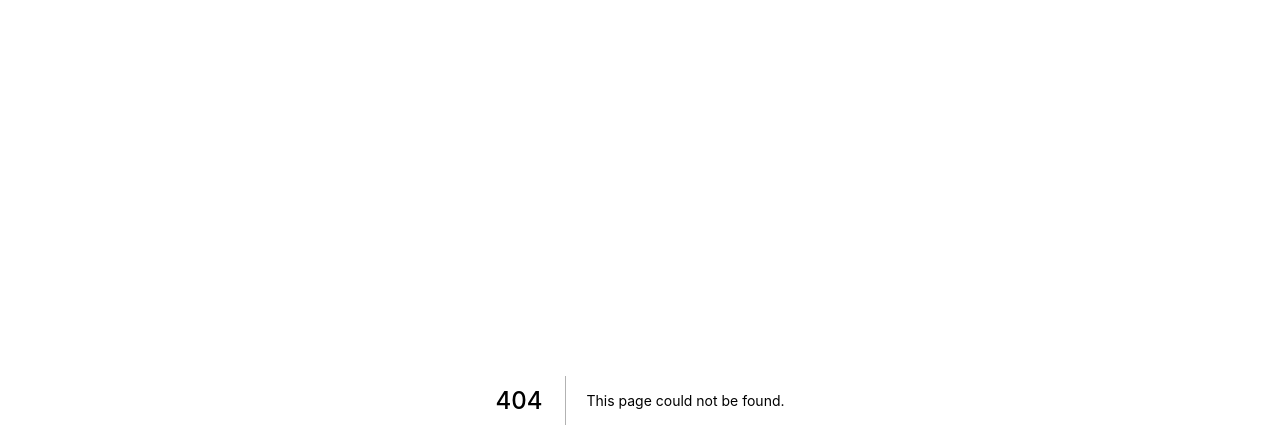
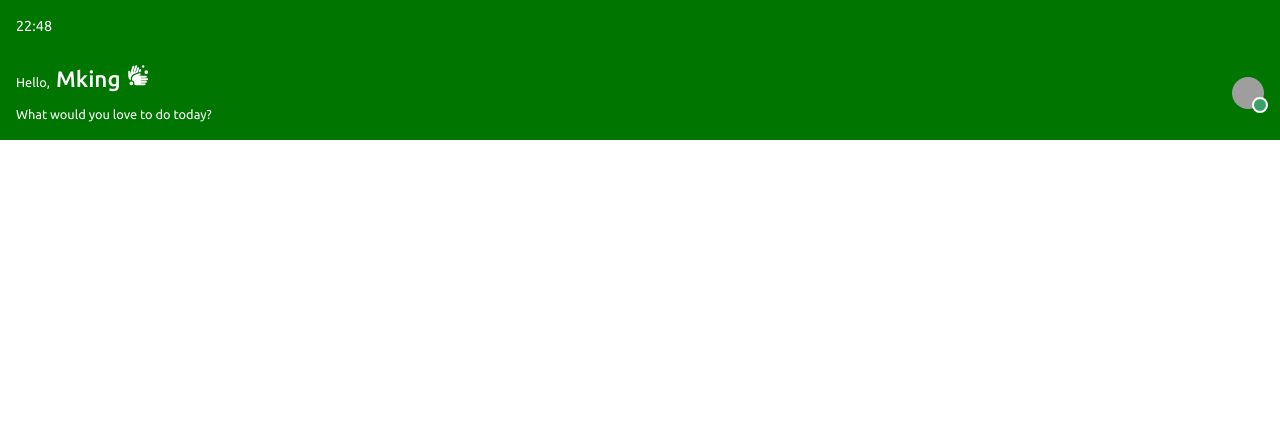
Before and after one commit to codeboyfriend/Wash, a Next.js app: page /home in a window 1280 px wide. Before the commit this address had no page. Shown: the top 448 px of the page. Built offline with nearby package versions, Linux system fonts and the light colour scheme; grey boxes are pictures that could not be loaded.

Commit message:
Modify home page

```diff
--- /dev/null
+++ b/components/Header.js
@@ -0,0 +1,78 @@
+import styles from '../css/style.module.css';
+import {
+  Box,
+  Text,
+  Avatar,
+  AvatarBadge
+} from '@chakra-ui/react';
+import pp from '../public/pp.png';
+import { FaHandsWash } from "react-icons/fa"
+import { useState } from 'react';
+
+const Header = () => {
+  const [hour, setHour] = useState()
+  const [min, setMin] = useState()
+  // let time = new Date();
+
+  setTimeout(() => {
+    let time = new Date()
+
+    setHour(time.getHours());
+    setMin(time.getMinutes());
+
+  }, 1000);
+
+
+
+  return (
+    <Box
+      className={styles.font}
+      sx={{
+        backgroundColor: "#007500",
+        color: '#fff',
+        padding: '1rem'
+      }}>
+      <Box sx={{
+        marginBottom: '1.5rem'
+      }}>
+        <Text sx={{
+          fontSize: '.9rem'
+        }}>{`${hour}:${min}`}</Text>
+      </Box>
+
+      <Box
+        sx={{
+          display: 'flex',
+          justifyContent: 'space-between',
+          alignItems: 'center'
+        }}
+        >
+        <div className='boxes'>
+          <Text sx={{
+              fontWeight: '100',
+              fontSize: '.8rem',
+              marginBottom: '.6rem',
+              wordSpacing: '.2rem'
+          }}>Hello, <span style={{
+            fontSize: '1.4rem',
+            fontWeight: '500',
+          }}>Mking</span> <FaHandsWash style={{
+            fontSize: '1.4rem',
+            display: 'inline'
+          }} /></Text>
+          <Text sx={{
+            fontSize: '.8rem'
+          }}>What would you love to do today?</Text>
+        </div>
+
+        <div className='boxes'>
+          <Avatar size={'sm'} cursor='pointer' name='mking' src={pp}>
+            <AvatarBadge boxSize={'1.25em'} bg='green.500' />
+          </Avatar>
+        </div>
+      </Box>
+    </Box>
+  )
+}
+
+export default Header
--- a/css/style.module.css
+++ b/css/style.module.css
@@ -8,6 +8,10 @@
   align-items: center;
 }
 
+.font {
+  font-family: "Ubuntu", sans-serif;
+}
+
 .login {
   color: #007500;
   cursor: pointer;
--- /dev/null
+++ b/pages/home.js
@@ -0,0 +1,11 @@
+import Header from "../components/Header"
+
+const Home = () => {
+  return (
+    <div>
+      <Header />
+    </div>
+  )
+}
+
+export default Home
--- a/pages/index.js
+++ b/pages/index.js
@@ -162,7 +162,7 @@ export default function Home() {
         <Text sx={{
           fontSize: '.9rem',
           marginTop: '1rem'
-        }}>Already have an account? <span className={styles.login}>Login</span></Text>
+        }}>Already have an account? <a href="/login"><span className={styles.login}>Login</span></a></Text>
       </Box>
     </div>
   )
--- a/styles/style.scss
+++ b/styles/style.scss
@@ -9,6 +9,10 @@
     align-items: center;
 }
 
+.font {
+    font-family: 'Ubuntu', sans-serif;
+}
+
 .login {
     color: #007500;
     cursor: pointer;
```
Also changed, not shown: components/Search.js (added, +15 -0 lines), pages/Login.js (+100 -5 lines), public/pp.png (added), 1 other file (tests, documents, lock files or other folders).
